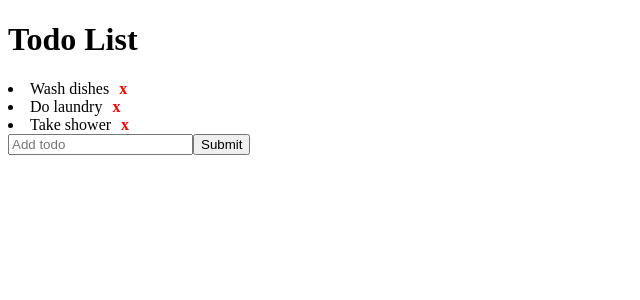
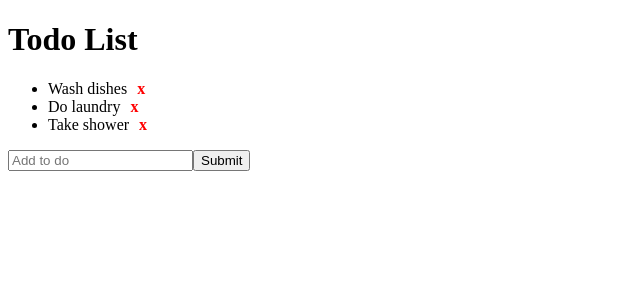
Before and after one commit to gdscrgpv/react-todo, a React (Create React App) app: page / in a window 1280 px wide. Shown: the top 300 px of the page, without its empty margins (0-640 px from the left). Built offline with nearby package versions, Linux system fonts and the light colour scheme.

Commit message:
added components for list, done, delete

```diff
--- a/src/App.js
+++ b/src/App.js
@@ -1,5 +1,7 @@
+import React from "react";
+import AddTodo from "./components/AddTodo";
+import TodoList from "./components/TodoList";
 import "./styles.css";
-import React from "react";
 export default function App() {
   const [todos, setTodos] = React.useState([
     { id: 1, text: "Wash dishes", done: false },
@@ -15,99 +17,3 @@ export default function App() {
     </div>
   );
 }
-
-function TodoList(props) {
-  console.log(props);
-  var todos = props.todos;
-
-  function handleToggleTodo(todo) {
-    // console.log(todo);
-    const updatedTodos = todos.map((t) =>
-      t.id === todo.id
-        ? {
-            ...t,
-            done: !t.done
-          }
-        : t
-    );
-    props.setTodos(updatedTodos);
-  }
-  if (!todos.length) {
-    return <p>No todos left!</p>;
-  }
-  return (
-    <div>
-      {todos.map((todo) => (
-        <li
-          style={{
-            textDecoration: todo.done ? "line-through" : ""
-          }}
-          key={todo.id}
-          onDoubleClick={() => handleToggleTodo(todo)}
-        >
-          {todo.text}
-          <DeleteTodo todo={todo} setTodos={props.setTodos} />
-        </li>
-      ))}
-    </div>
-  );
-}
-
-function AddTodo({ setTodos, length }) {
-  const inputRef = React.useRef();
-  function handleAddTodo(event) {
-    // To prevent form default behaviour i.e page refresh on submit form
-    event.preventDefault();
-
-    // elements has form fields
-    // console.log(event.target.elements);
-
-    // this contains the actual value by using the name given to the field
-    console.log(event.target.elements.addTodo.value);
-    const text = event.target.elements.addTodo.value;
-    const todo = {
-      id: Math.random(),
-      text,
-      done: false
-    };
-    setTodos((prevTodos) => {
-      return prevTodos.concat(todo);
-    });
-    inputRef.current.value = "";
-  }
-
-  return (
-    <form onSubmit={handleAddTodo}>
-      <input name="addTodo" placeholder="Add todo" ref={inputRef} />
-      <button type="submit">Submit</button>
-    </form>
-  );
-}
-
-function DeleteTodo({ todo, setTodos }) {
-  function handleDeleteTodo() {
-    // returns true of false
-    const confirmed = window.confirm("Do you want to delete this?");
-    if (confirmed) {
-      // take care of deleting the todo
-      setTodos((prevTodos) => {
-        return prevTodos.filter((t) => t.id !== todo.id);
-      });
-    }
-  }
-
-  return (
-    <span
-      onClick={handleDeleteTodo}
-      role="button"
-      style={{
-        color: "red",
-        fontWeight: "bold",
-        marginLeft: 10,
-        cursor: "pointer"
-      }}
-    >
-      x
-    </span>
-  );
-}
--- /dev/null
+++ b/src/components/AddTodo.jsx
@@ -0,0 +1,30 @@
+import { useState } from "react";
+
+const AddTodo = ({ setTodos }) => {
+  const [input, setInput] = useState("");
+
+  const handleAddTodo = (e) => {
+    e.preventDefault();
+    const todo = {
+      id: Math.random(),
+      text: input,
+      done: false,
+    };
+    setTodos((prevTodos) => [...prevTodos, todo]);
+    setInput("");
+  };
+
+  return (
+    <form onSubmit={handleAddTodo}>
+      <input
+        type="text"
+        placeholder="Add to do"
+        value={input}
+        onChange={(e) => setInput(e.target.value)}
+      />
+      <button type="submit">Submit</button>
+    </form>
+  );
+};
+
+export default AddTodo;
--- /dev/null
+++ b/src/components/DeleteTodo.jsx
@@ -0,0 +1,25 @@
+const DeleteTodo = ({ todo, setTodos }) => {
+  const handleDeleteTodo = () => {
+    const confirmed = window.confirm("Do you want to delete this?");
+    if (confirmed) {
+      setTodos((prevTodos) => prevTodos.filter((t) => t.id !== todo.id));
+    }
+  };
+
+  return (
+    <span
+      onClick={handleDeleteTodo}
+      role="button"
+      style={{
+        color: "red",
+        fontWeight: "bold",
+        marginLeft: 10,
+        cursor: "pointer",
+      }}
+    >
+      x
+    </span>
+  );
+};
+
+export default DeleteTodo;
--- /dev/null
+++ b/src/components/TodoList.jsx
@@ -0,0 +1,28 @@
+import DeleteTodo from "./DeleteTodo";
+
+const TodoList = ({ todos, setTodos }) => {
+  const handleToggleTodo = (todo) => {
+    const updatedTodos = todos.map((t) =>
+      t.id === todo.id ? { ...t, done: !t.done } : t
+    );
+    setTodos(updatedTodos);
+  };
+
+  if (!todos.length) return <p>No todos left.</p>;
+  return (
+    <ul>
+      {todos.map((todo) => (
+        <li
+          style={{ textDecoration: todo.done ? "line-through" : "" }}
+          key={todo.id}
+          onDoubleClick={() => handleToggleTodo(todo)}
+        >
+          <span>{todo.text}</span>
+          <DeleteTodo todo={todo} setTodos={setTodos} />
+        </li>
+      ))}
+    </ul>
+  );
+};
+
+export default TodoList;
```
Also changed, not shown: 1 other file (tests, documents, lock files or other folders).
